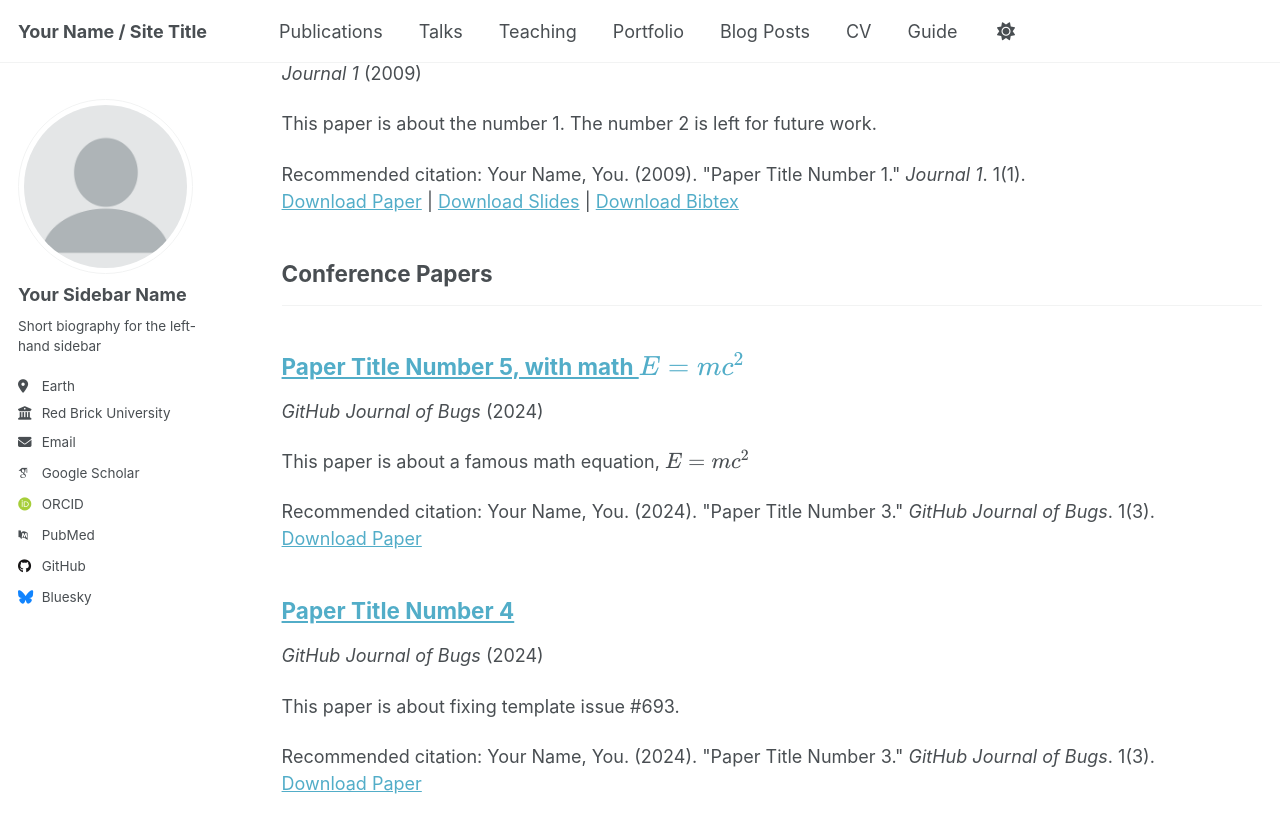
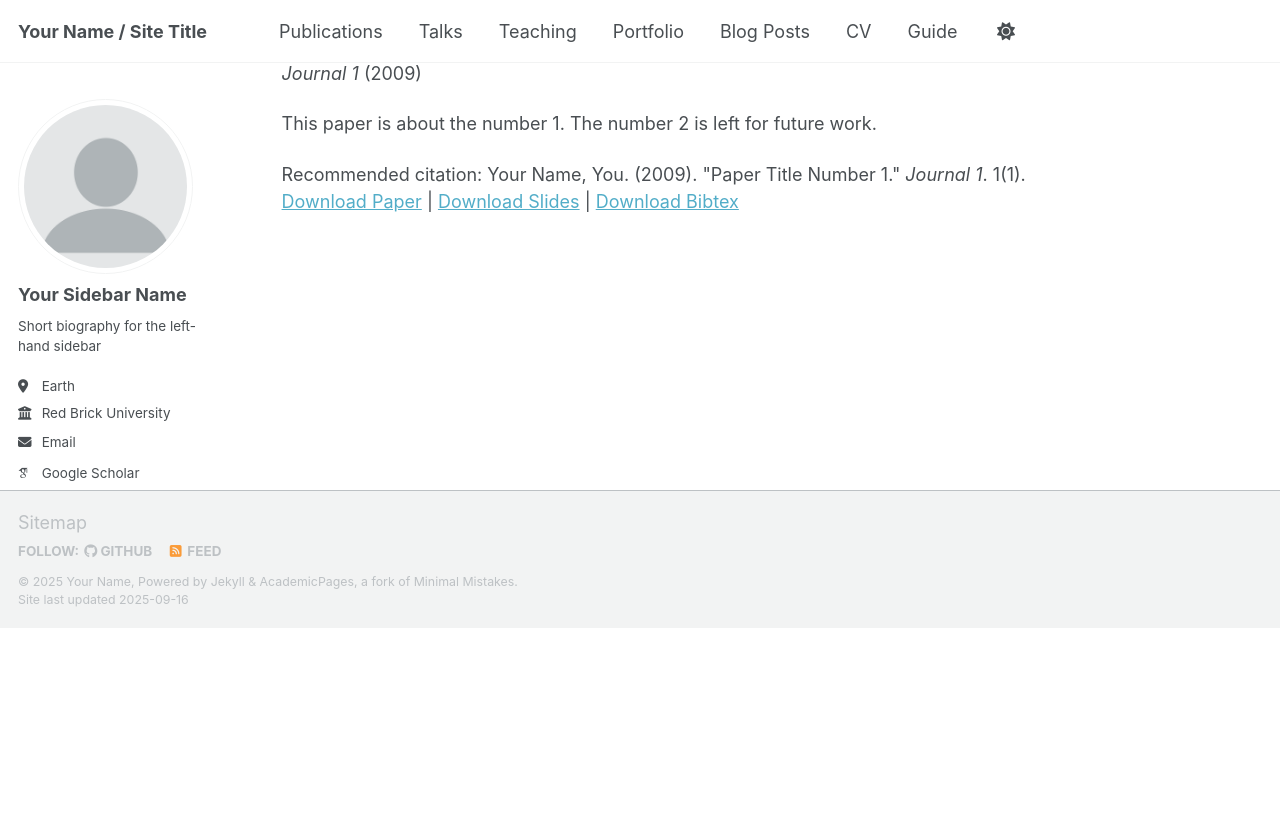
Before and after one commit to opmc2/opmc2.github.io, a Jekyll site: the page built from _pages/publications.html, in a window 1280 px wide and 900 px high, scrolled down 779 px. Shown: the top 833 px of the window. Built offline with Jekyll 4.4.1, drawn with Linux system fonts in a browser that asks for light colours; some web fonts are replaced; a script that is not in the unit is left out; after the commit the page ends 1407 px from its top, so only the background shows below that; some of the changed text lies outside the part shown.

Commit message:
Rename research categories

```diff
--- a/_config.yml
+++ b/_config.yml
@@ -84,9 +84,7 @@
   books:
     title: 'Books'
   manuscripts:
-    title: 'Journal Articles'
-  conferences:
-    title: 'Conference Papers'
+    title: 'Journal articles'
 
 # Site Settings
 teaser                   :  # filename of teaser fallback teaser image placed in /images/ for social media previews
```
